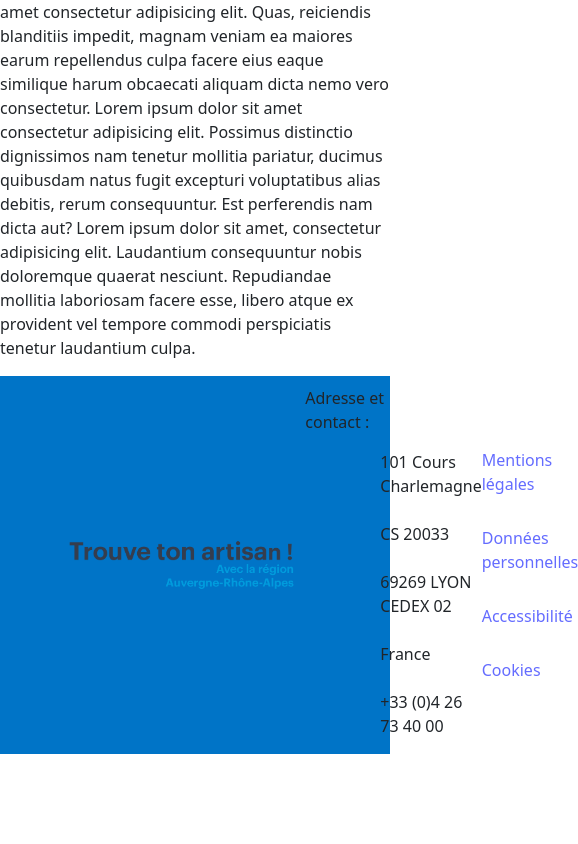
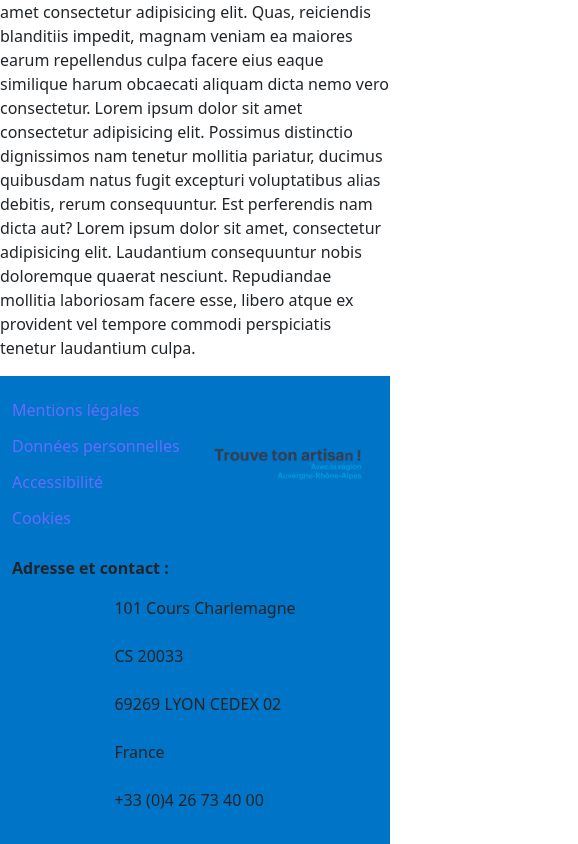
Before and after one commit to Charpyspm/trouve-ton-artisan, a React (Vite) app: page / in a window 390 px wide. Shown: the part 3030-3874 px from the top of the page, 578 px wide, since content can reach past the window. Before the commit the page ends 3784 px from the top, so only its background shows below. Built offline with nearby package versions, Linux system fonts and the light colour scheme.

Commit message:
footer version mobile

```diff
--- a/src/components/footer.scss
+++ b/src/components/footer.scss
@@ -48,3 +48,61 @@
     text-align: left;
 
 }
+
+
+// VERSION MOBILE
+
+@media (max-width: 576px) {
+    .footer-container {
+        padding: 16px 12px;
+        display: flex;
+        flex-wrap: wrap;
+        align-items: flex-start;
+        gap: 12px 16px;
+    }
+
+    /*Position des liens*/
+    .footer-link {
+        order: 1;
+        width: 50%;
+        margin-right: 0;
+        align-items: flex-start;
+    }
+
+    .footer-link-item {
+        margin: 6px 0;
+        text-align: left;
+    }
+
+    /*Position du logo*/
+    .position-logo {
+        order: 2;
+        width: 45%;
+        margin-left: 0;
+        display: flex;
+        justify-content: flex-end;
+    }
+
+    .footer-logo {
+        width: 180px;
+        margin: 0;
+    }
+
+    /*Position de l'adresse*/
+    .footer-adresse {
+        order: 3;
+        width: 80%;
+        margin-top: 8px;
+    }
+
+    .adresse-contact {
+        margin-right: 0;
+        font-weight: 600;
+    }
+
+    .adresse-details {
+        margin-left: 35%;
+        text-align: left;
+    }
+
+}
```
